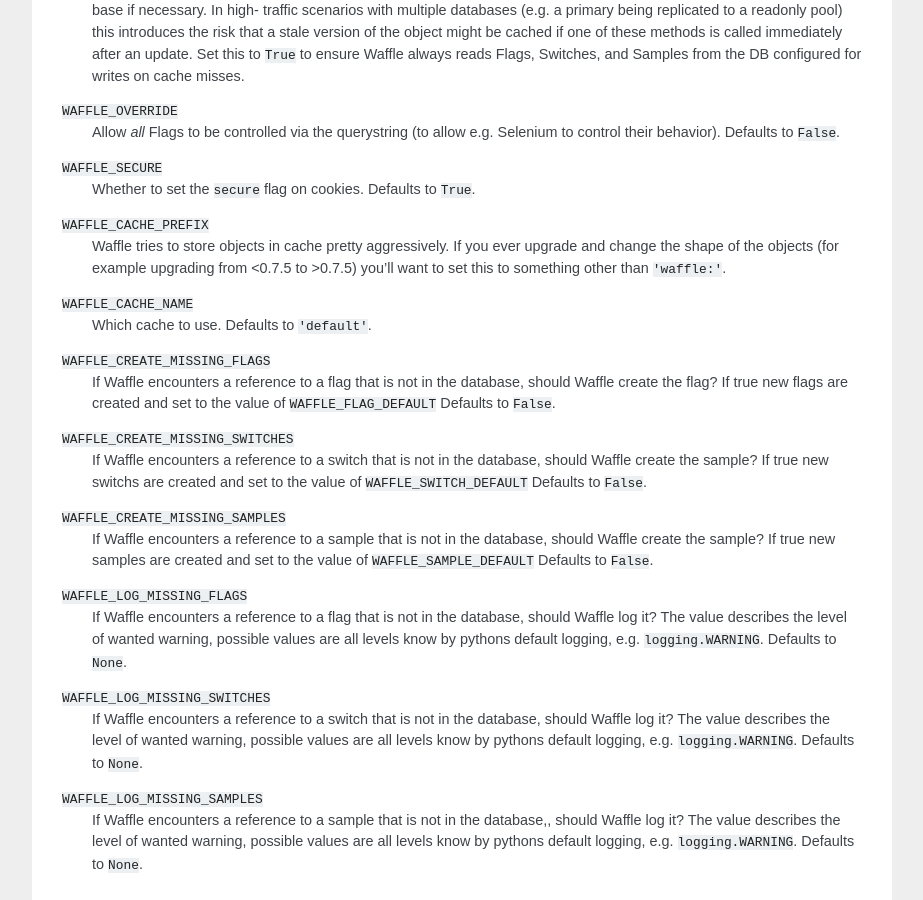
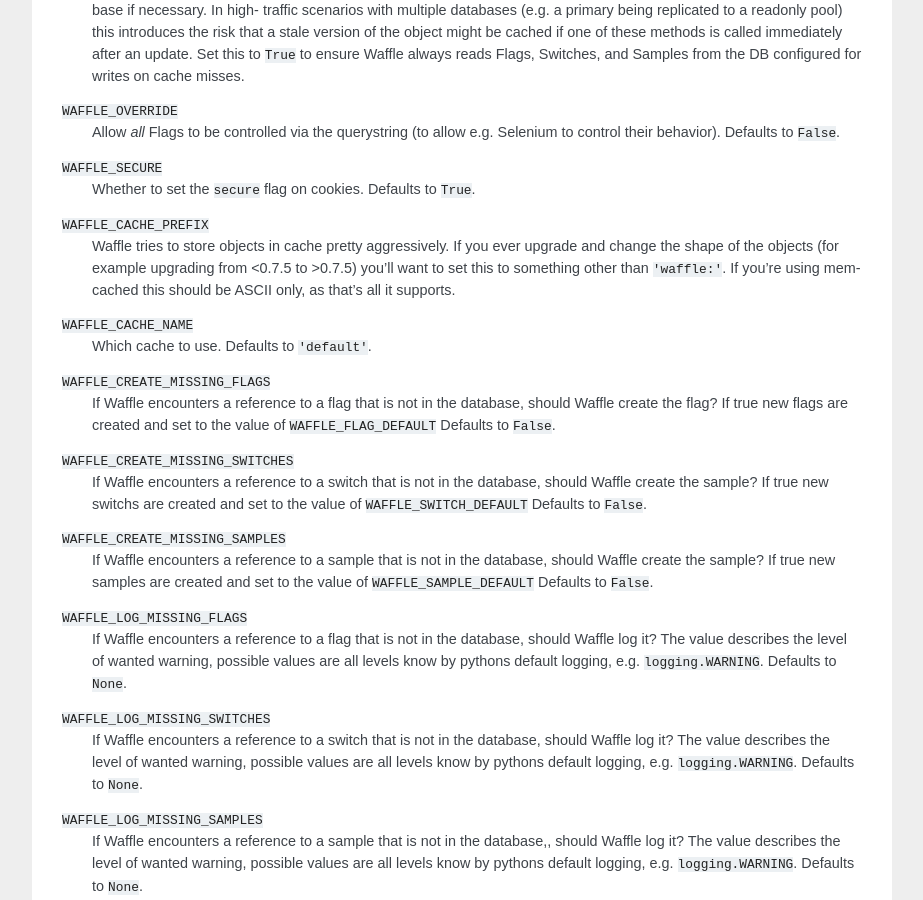
Before and after one commit to jazzband/django-waffle, a Sphinx documentation site: the page built from docs/starting/configuring.rst, in a window 1280 px wide and 900 px high, scrolled down 662 px. Shown: the whole window, without its empty margins (198-1121 px from the left). Built offline with Sphinx 7.4.7, drawn with Linux system fonts in a browser that asks for light colours.

Commit message:
Use strings for cache keys
As discovered in YPlan/django-perf-rec#21, django-waffle is using `bytes` objects for cache keys. This seems to work with most of the caching infrastructure, but it's not documented as supported in the [Django cache docs](https://docs.djangoproject.com/en/1.10/topics/cache/) nor does it seem to be tested for in its test suite. Thus some cache backends may not support `bytes`, and `django-perf-rec` currently doesn't support them either.

```diff
--- a/docs/starting/configuring.rst
+++ b/docs/starting/configuring.rst
@@ -58,7 +58,8 @@
     Waffle tries to store objects in cache pretty aggressively. If you
     ever upgrade and change the shape of the objects (for example
     upgrading from <0.7.5 to >0.7.5) you'll want to set this to
-    something other than ``'waffle:'``.
+    something other than ``'waffle:'``. If you're using memcached this should
+    be ASCII only, as that's all it supports.
 
 ``WAFFLE_CACHE_NAME``
     Which cache to use. Defaults to ``'default'``.
```
Also changed, not shown: 1 other file.
